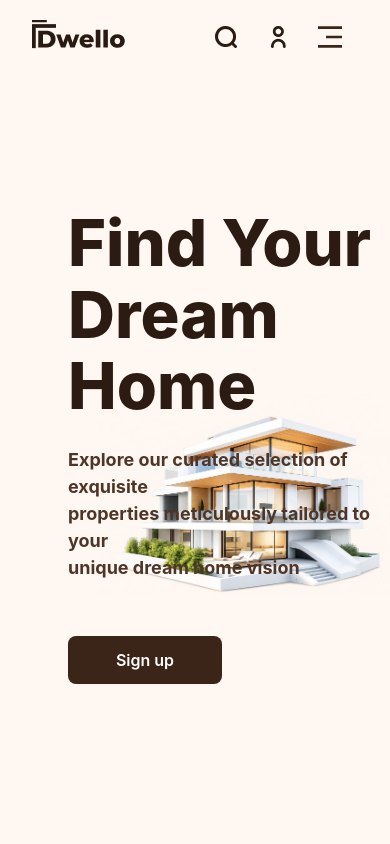
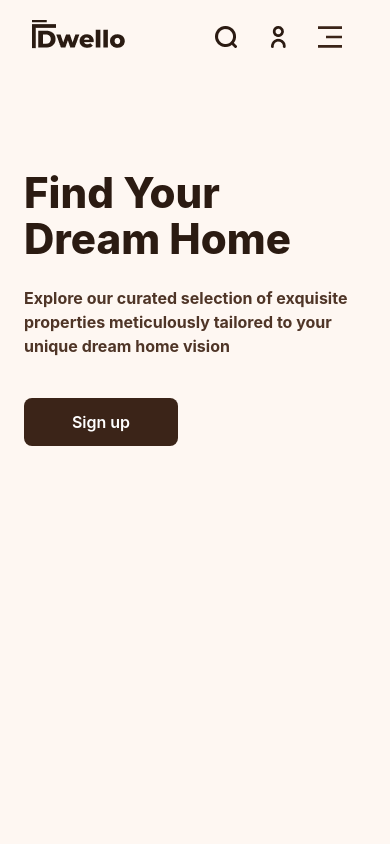
Before and after one commit to abduletifabdella29-lab/dwello-real-estate, a React (Vite) app in the folder dwello-real-estate/: page / in a window 390 px wide. Shown: the top 844 px of the page. Built offline with nearby package versions, Linux system fonts and the light colour scheme.

Commit message:
feat: add responsive hero section

```diff
--- a/dwello-real-estate/src/Components/Header.jsx
+++ b/dwello-real-estate/src/Components/Header.jsx
@@ -67,12 +67,12 @@ function Header() {
                     <div className='flex items-center gap-5 mr-3'>
                         <a
                             href="#"
-                            className='p-1'>
+                            className='p-1 rounded-lg hover:bg-[#3B2418]/10 transition-all duration-300'>
                             <img src={search} alt="search" />
                         </a>
                         <a
                             href="#"
-                            className='p-1'>
+                            className='p-1 rounded-lg hover:bg-[#3B2418]/10 transition-all duration-300'>
                             <img src={user} alt="user" />
                         </a>
                         <button
--- a/dwello-real-estate/src/Components/HeroSection.jsx
+++ b/dwello-real-estate/src/Components/HeroSection.jsx
@@ -1,22 +1,44 @@
 import React from 'react'
 import herohome from '../assets/images/herohome.jpg'
-
 
 function HeroSection() {
     return (
         <>
-    <div className='bg-[#FEF7F2] flex w-full h-screen bg-cover bg-center bg-no-repeat' style={{ backgroundImage: `url(${herohome})`,
+            <div
+                className='hidden md:flex bg-[#FEF7F2] w-full min-h-screen bg-no-repeat'
+                style={{
+                    backgroundImage: `url(${herohome})`,
                     backgroundSize: "75%",
                     backgroundPosition: "right",
-    backgroundRepeat: "no-repeat",}}>
+                }}>
                 <div>
                     <h1 className='pt-33.25 pl-17 font-extrabold text-[65px] leading-[1.1] text-[#2B1B12]'>
                         Find Your <br /> Dream Home
                     </h1>
-        <p className='pt-6 font-bold text-[18px] pl-17 text-[#4F3527]'>Explore our curated selection of exquisite <br /> properties meticulously tailored to your <br />unique dream home vision</p>
+                    <p className='pt-6 font-bold text-[18px] pl-17 text-[#4F3527]'>
+                        Explore our curated selection of exquisite <br />
+                        properties meticulously tailored to your <br />
+                        unique dream home vision
+                    </p>
+                    <a href="#">
+                        <button className='w-38.5 h-12 bg-[#3B2418] text-white font-semibold rounded-lg hover:opacity-90 transition cursor-pointer mt-13.75 ml-17'>
+                            Sign up
+                        </button>
+                    </a>
+                </div>
+            </div>
 
+            <div className='flex md:hidden bg-[#FEF7F2] w-full min-h-screen'>
+                <div className='w-full'>
+                    <h1 className='pt-24 px-6 font-extrabold text-[42px] leading-[1.1] text-[#2B1B12]'>
+                        Find Your <br /> Dream Home
+                    </h1>
+                    <p className='pt-6 px-6 max-w-125 font-bold text-[16px] leading-6 text-[#4F3527]'>
+                        Explore our curated selection of exquisite properties
+                        meticulously tailored to your unique dream home vision
+                    </p>
                     <a href="#">
-            <button className="w-38.5 h-12 bg-[#3B2418] text-white font-semibold rounded-lg hover:opacity-90 transition cursor-pointer mt-13.75 ml-17">Sign up
+                        <button className='w-38.5 h-12 bg-[#3B2418] text-white font-semibold rounded-lg hover:opacity-90 transition cursor-pointer mt-10 ml-6'>Sign up
                         </button>
                     </a>
                 </div>
```
Lines whose indentation alone changed are shown as unchanged.
